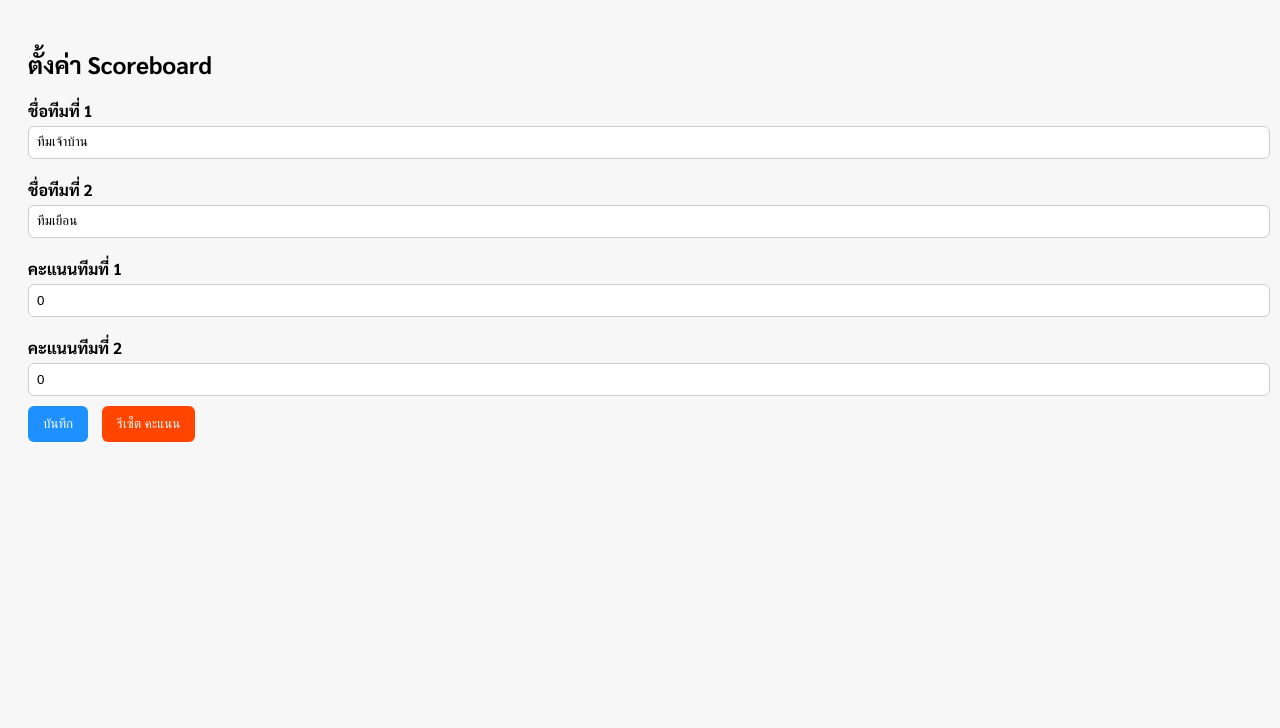
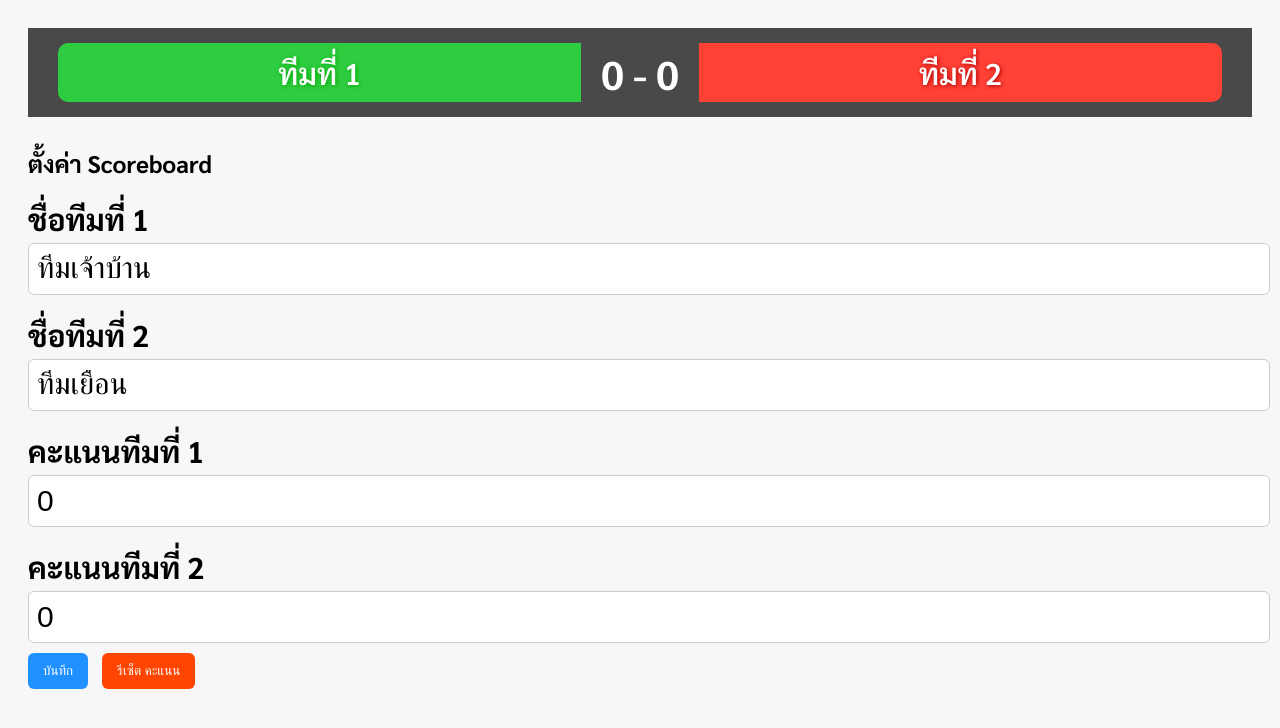
Before and after one commit to Erbiyon/football-score, a website: page public/config-score.html in a window 1280 px wide. Drawn offline with Linux system fonts and the light colour scheme; a web font is replaced by a local one.

Commit message:
Enhance scoreboard styling and layout in config-score.html and index.html

```diff
--- a/public/config-score.html
+++ b/public/config-score.html
@@ -19,6 +19,7 @@
             display: block;
             margin: 10px 0 5px;
             font-weight: bold;
+            font-size: 30px;
         }
 
         input {
@@ -26,6 +27,7 @@
             padding: 8px;
             margin-bottom: 10px;
             border-radius: 6px;
+            font-size: 30px;
             border: 1px solid #ccc;
         }
 
@@ -42,10 +44,58 @@
         button.reset {
             background: #ff4500;
         }
+
+        .score-header {
+            display: flex;
+            justify-content: space-between;
+            align-items: center;
+            padding: 15px 30px;
+            background: rgba(0, 0, 0, 0.7);
+            color: #fff;
+            font-size: 1.8rem;
+            font-weight: bold;
+            margin-bottom: 30px;
+        }
+
+        .team {
+            flex: 1;
+            text-align: center;
+            font-size: 2rem;
+            font-weight: 600;
+        }
+
+        #homeName {
+            color: #fff;
+            background-color: #2ecc40;
+            text-shadow: 1px 1px 4px #0a0;
+            border-radius: 10px 0 0 10px;
+            padding: 10px 0;
+            font-size: 30px;
+        }
+
+        #awayName {
+            color: #fff;
+            background-color: #ff4136;
+            text-shadow: 1px 1px 4px #a00;
+            border-radius: 0 10px 10px 0;
+            padding: 10px 0;
+            font-size: 30px;
+        }
+
+        .score {
+            font-size: 2.5rem;
+            margin: 0 20px;
+        }
     </style>
 </head>
 
 <body>
+    <div class="score-header">
+        <div id="homeName" class="team">ทีมที่ 1</div>
+        <div class="score"><span id="homeScore">0</span> - <span id="awayScore">0</span></div>
+        <div id="awayName" class="team">ทีมที่ 2</div>
+    </div>
+
     <h2>ตั้งค่า Scoreboard</h2>
     <label>ชื่อทีมที่ 1</label><input type="text" id="inputHome" value="ทีมเจ้าบ้าน">
     <label>ชื่อทีมที่ 2</label><input type="text" id="inputAway" value="ทีมเยือน">
@@ -65,12 +115,13 @@
                 awayScore: document.getElementById("inputAwayScore").value
             };
             ws.send(JSON.stringify(data));
-            alert("บันทึกเรียบร้อย!");
         }
 
         function resetScore() {
             document.getElementById("inputHomeScore").value = 0;
             document.getElementById("inputAwayScore").value = 0;
+            document.getElementById("inputHome").value = "";
+            document.getElementById("inputAway").value = "";
             applyConfig();
         }
 
@@ -80,6 +131,12 @@
             document.getElementById("inputAway").value = data.awayName;
             document.getElementById("inputHomeScore").value = data.homeScore;
             document.getElementById("inputAwayScore").value = data.awayScore;
+
+            // อัปเดต scoreboard
+            document.getElementById("homeName").textContent = data.homeName;
+            document.getElementById("awayName").textContent = data.awayName;
+            document.getElementById("homeScore").textContent = data.homeScore;
+            document.getElementById("awayScore").textContent = data.awayScore;
         };
     </script>
 </body>
```
Also changed, not shown: public/index.html (+2 -1 lines).
